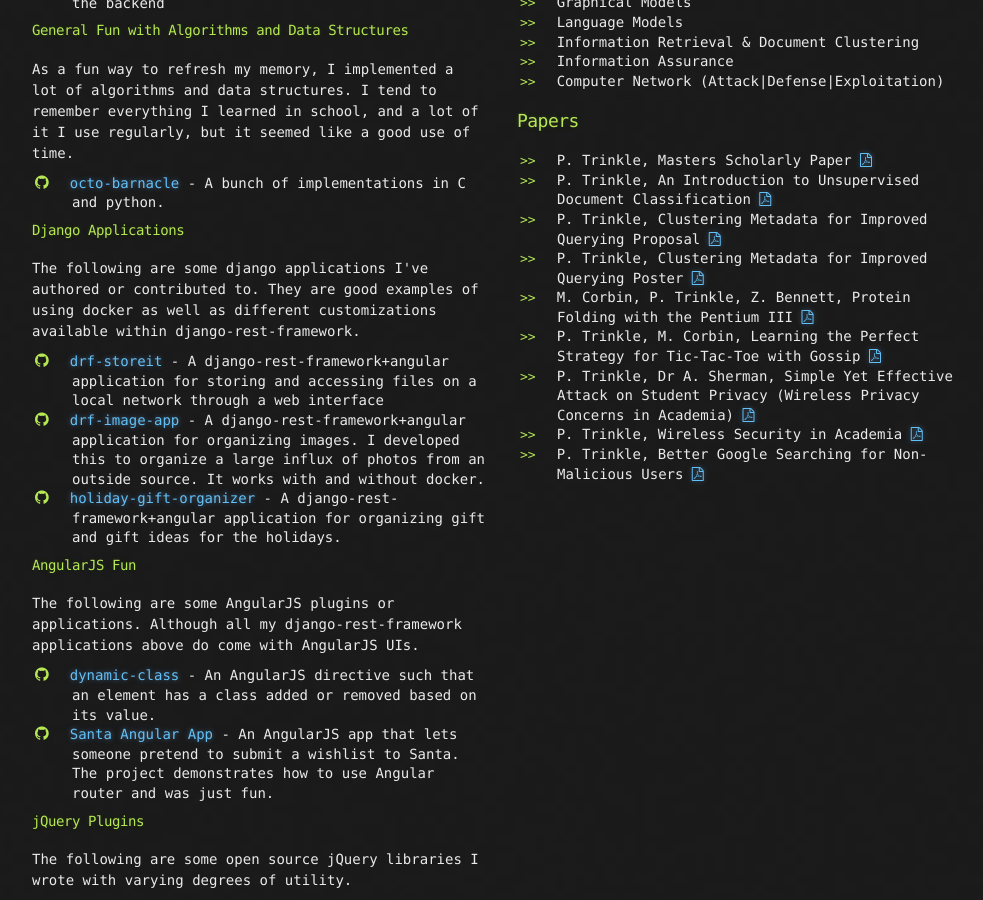
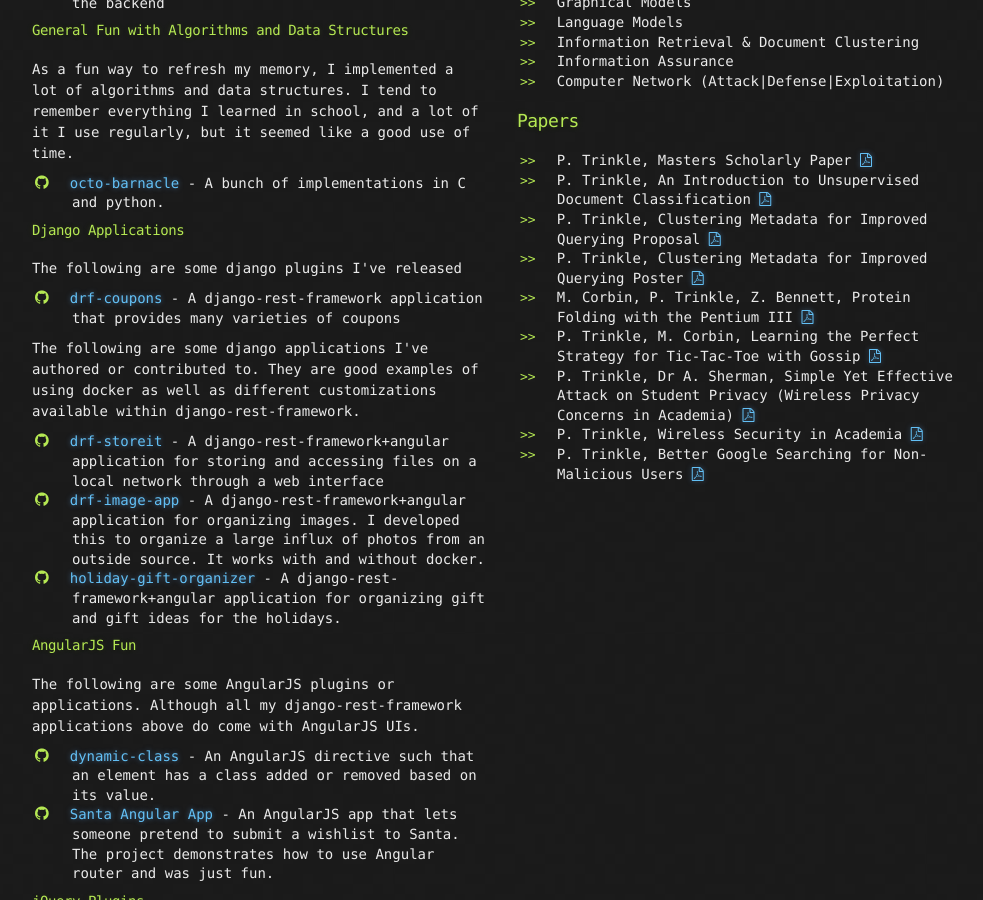
Before and after one commit to pstrinkle/pstrinkle.github.io, a Jekyll site: the page built from index.html, in a window 1280 px wide and 900 px high, scrolled down 431 px. Shown: the whole window, without its empty margins (138-1121 px from the left). Built offline with Jekyll 4.4.1, drawn with Linux system fonts in a browser that asks for light colours; nearby versions of some CDN libraries; comment, search, counter and statistics services are not loaded.

Commit message:
Update index.html

```diff
--- a/index.html
+++ b/index.html
@@ -28,6 +28,11 @@
   </ul>
 
   <h4>Django Applications</h4>
+  <p>The following are some django plugins I've released</p>
+  <ul class='github'>
+    <li><a href="https://github.com/pstrinkle/drf-coupons" target="_blank">drf-coupons</a> - A django-rest-framework application that provides many varieties of coupons</li>
+  </ul>
+
   <p>The following are some django applications I've authored or contributed to.  They are good examples of using docker as well as different customizations available within django-rest-framework.</p>
   <ul class='github'>
     <li><a href="https://github.com/pstrinkle/drf-storeit" target="_blank">drf-storeit</a> - A django-rest-framework+angular application for storing and accessing files on a local network through a web interface</li>
```
